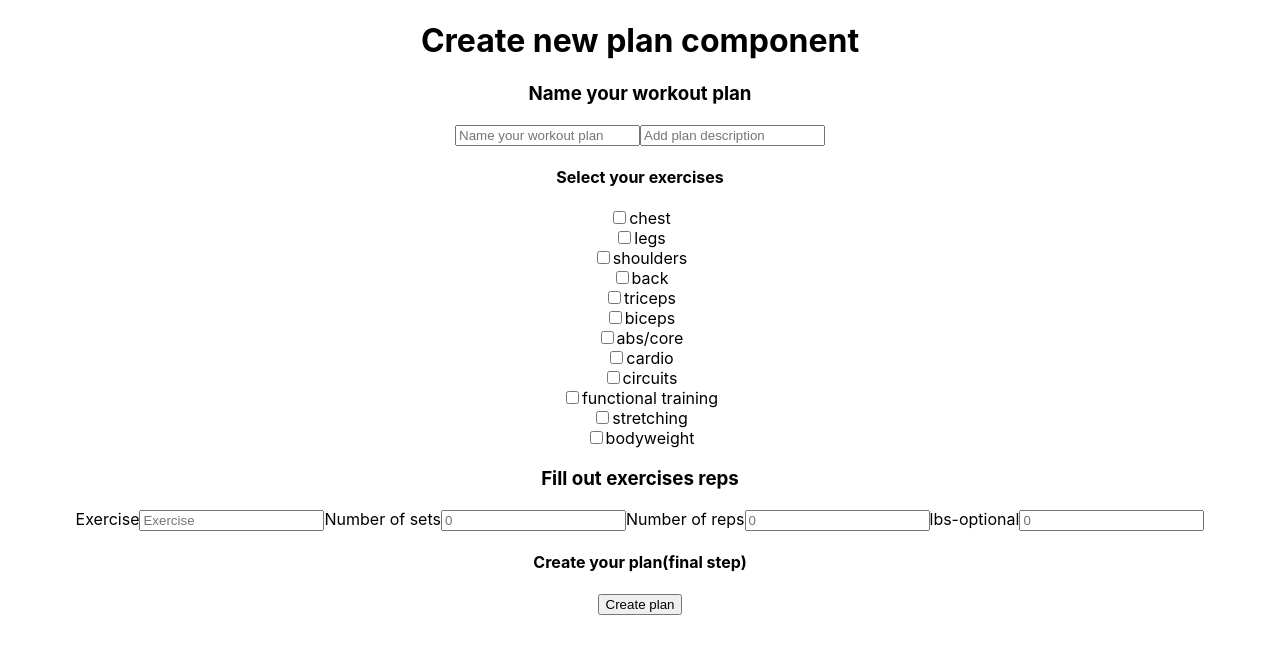
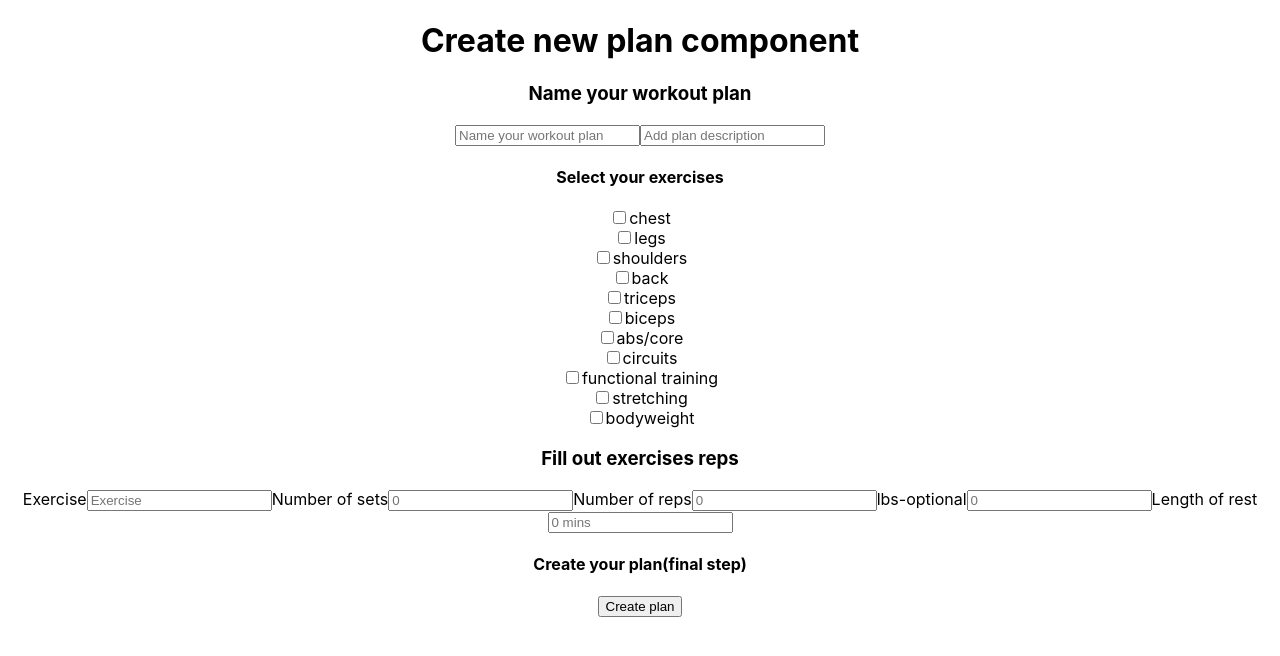
Before and after one commit to weightlifting-journal-13/frontend, a React (Create React App) app in the folder weightlifting/: page /CreatePlan in a window 1280 px wide. Shown: the top 656 px of the page. Built offline with nearby package versions, Linux system fonts and the light colour scheme.

Commit message:
removed cardio from data, updated create plan component

```diff
--- a/weightlifting/src/components/CreatePlan.js
+++ b/weightlifting/src/components/CreatePlan.js
@@ -8,9 +8,10 @@ const CreatePlan = (props) => {
         workoutplan: '',
         workoutdescription: '',
         exercise: '',
-        numberofsets: '',
-        numberofreps: '',
-        weightlifted: ''
+        numberofsets: 0,
+        numberofreps: 0,
+        weightlifted: 0,
+        lengthofrest: 0,
     })
 
     //use Object.values to convert to array so we can map it
@@ -19,7 +20,6 @@ const CreatePlan = (props) => {
 
     // watch for changes in 'workoutPlan' --> 1:bodypart, 2:exercises
     useEffect(() => {
-        setFormData(formData)
         setWorkoutPlan(workoutPlan)
     }, [formData, workoutPlan])
 
@@ -65,18 +65,20 @@ const CreatePlan = (props) => {
                 console.log(response)
                 setFormData(response)
 
-                //set workoutPlan and/or formData back to empty strings
-                // setWorkoutPlan({
+                //set workoutPlan checkboxes to false
+                // setWorkoutPlan(
+                //     workoutPlan(false)
+                //  )
 
-                // })
-
+                /// set formData inputs back to empty strings
                 setFormData({
                     workoutplan: '',
                     workoutdescription: '',
                     exercise: '',
                     numberofsets: '',
                     numberofreps: '',
-                    weightlifted: ''
+                    weightlifted: '',
+                    lengthofrest: ''
                 })
 
                 //redirect to MyPlans component
@@ -111,14 +113,12 @@ const CreatePlan = (props) => {
                 {result.map((item, index) => {
                     return (
                         <div key={index}>
-                            <input key={index} type='checkbox' />
+                            <input
+                                key={index}
+                                type='checkbox'
+                                name={item.bodypart}
+                            />
                             <label>{item.bodypart}</label>
-                            {/* <label>Exercise</label> */}
-                            {/* <input
-                                    type='text'
-                                    name='exercise'
-                                    placeholder={item.bodypart}
-                                /> */}
                         </div>
                     )
                 })}
@@ -156,6 +156,14 @@ const CreatePlan = (props) => {
                         value={formData.weight}
                         onChange={handleInputChanges}
                     />
+                    <label>Length of rest</label>
+                    <input
+                        type='number'
+                        name='rest'
+                        placeholder='0 mins'
+                        value={formData.rest}
+                        onChange={handleInputChanges}
+                    />
                     <h4>Create your plan(final step)</h4>
                     <button>Create plan</button>
                 </div>
--- a/weightlifting/src/data.js
+++ b/weightlifting/src/data.js
@@ -205,32 +205,6 @@ export const data = {
             },
         }
     },
-    cardio: {
-        bodypart: 'cardio',
-        isSelected: false,
-        exercises: {
-            treadmill: {
-                isSelected: false,
-                exercisename: "Treadmill"
-            },
-            bike: {
-                isSelected: false,
-                exercisename: "Bike"
-            },
-            running_Elyptical: {
-                isSelected: false,
-                exercisename: "Running Elyptical"
-            },
-            rowing_Machine: {
-                isSelected: false,
-                exercisename: "Rowing Machine"
-            },
-            stairs_Machine: {
-                isSelected: false,
-                exercisename: "Stairs Machine"
-            },
-        }
-    },
     circuits: {
         bodypart: 'circuits',
         isSelected: false,
```
